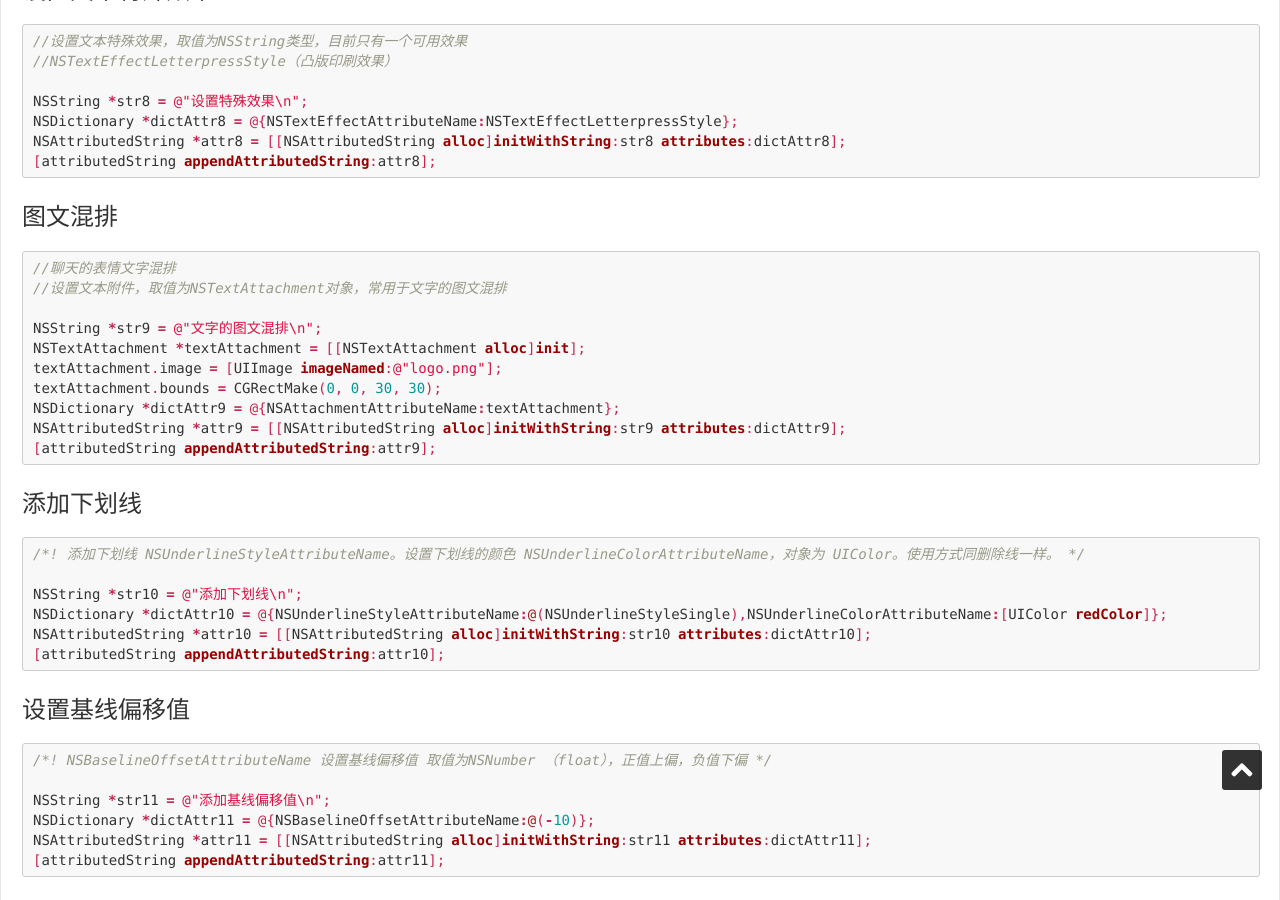
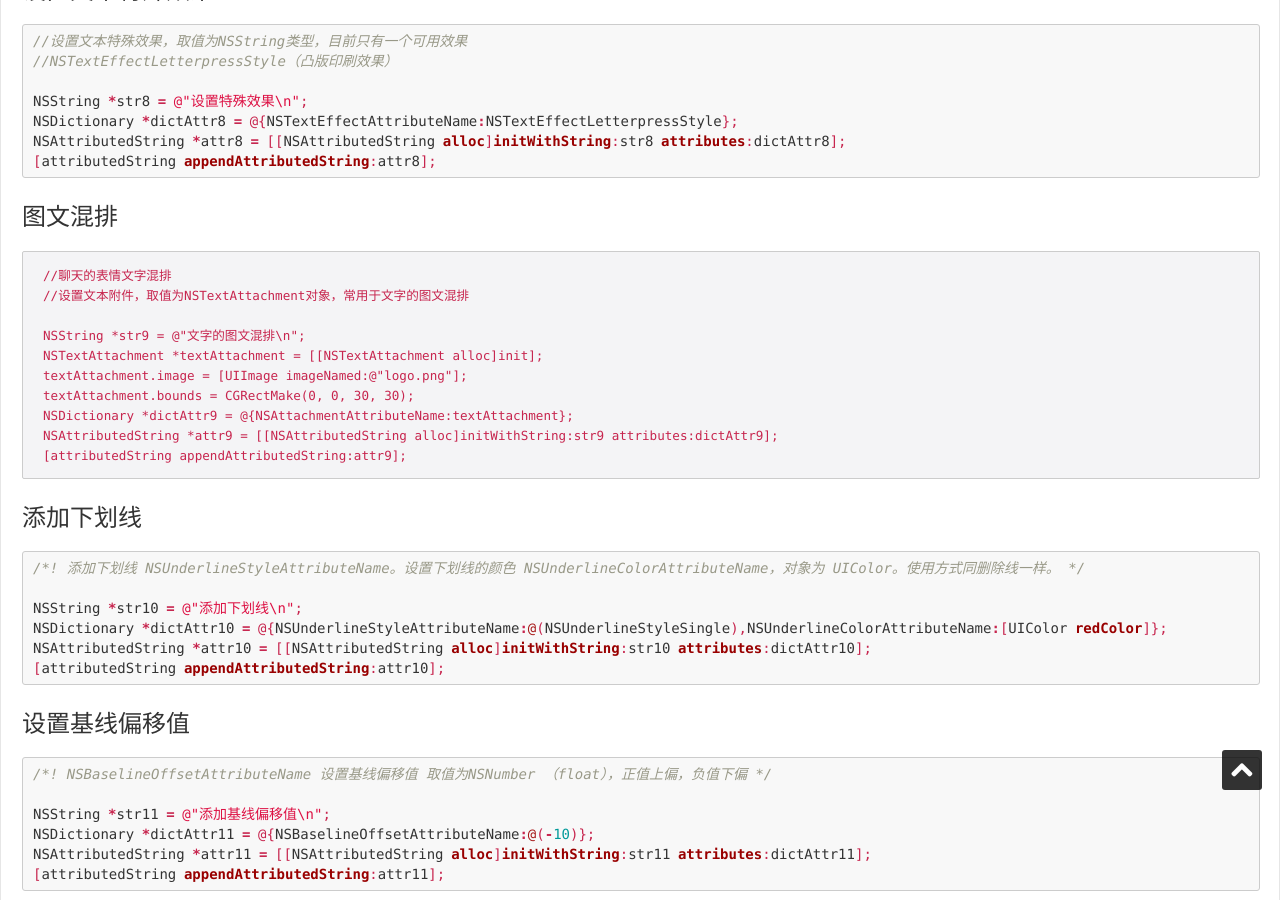
Before and after one commit to psvmc/myblog_jekyll, a Jekyll site: the page built from _posts/2017-11-16-ios-attributedstring.md, in a window 1280 px wide and 900 px high, scrolled down 4837 px. Built offline with Jekyll 4.4.1, drawn with Linux system fonts in a browser that asks for light colours; comment, search, counter and statistics services are not loaded.

Commit message:
文章更新

````diff
--- a/_posts/2017-11-16-ios-attributedstring.md
+++ b/_posts/2017-11-16-ios-attributedstring.md
@@ -229,7 +229,7 @@
 
 ### 图文混排
 
-```objc
+```oc
 //聊天的表情文字混排
 //设置文本附件，取值为NSTextAttachment对象，常用于文字的图文混排
 
````
